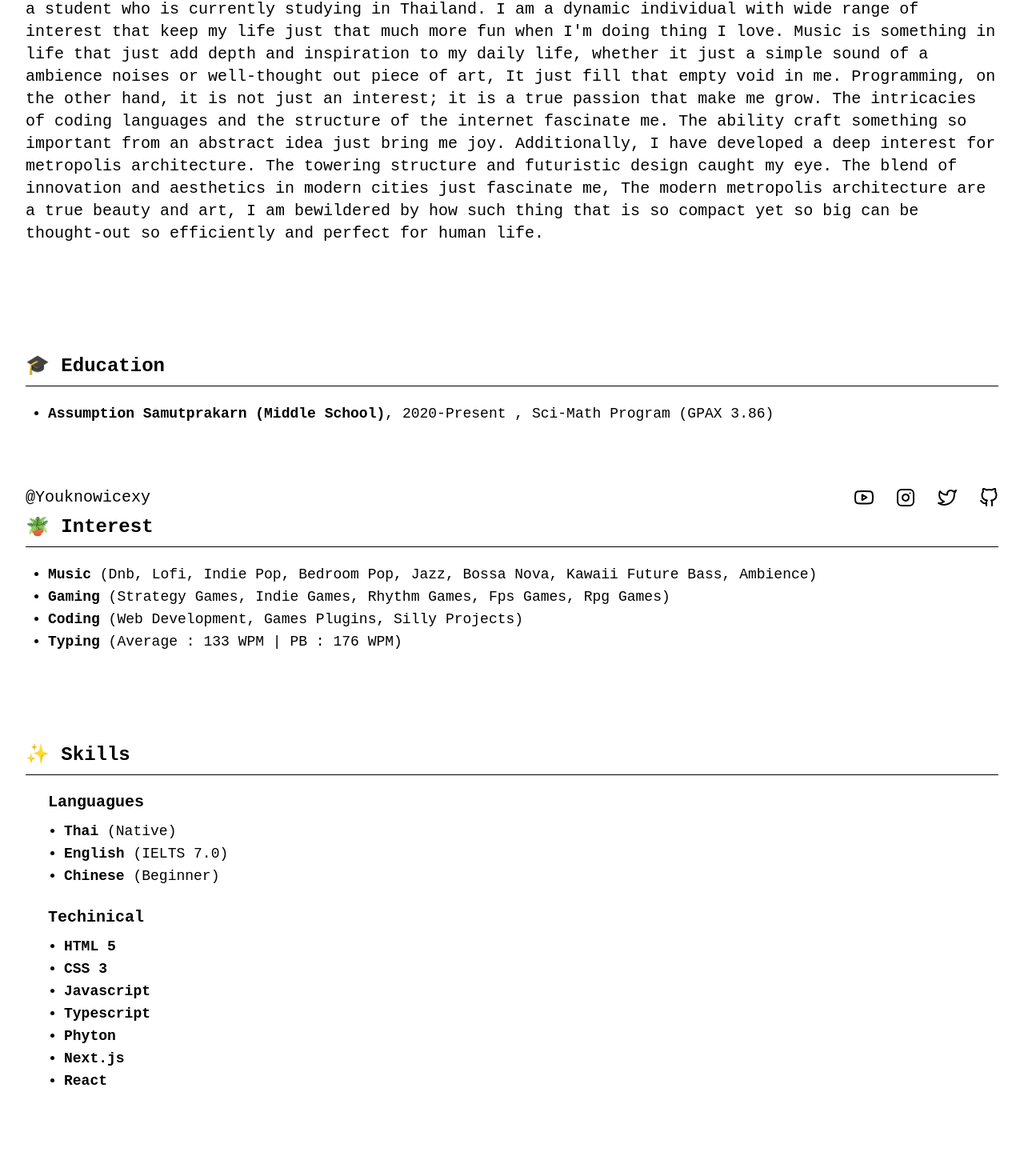
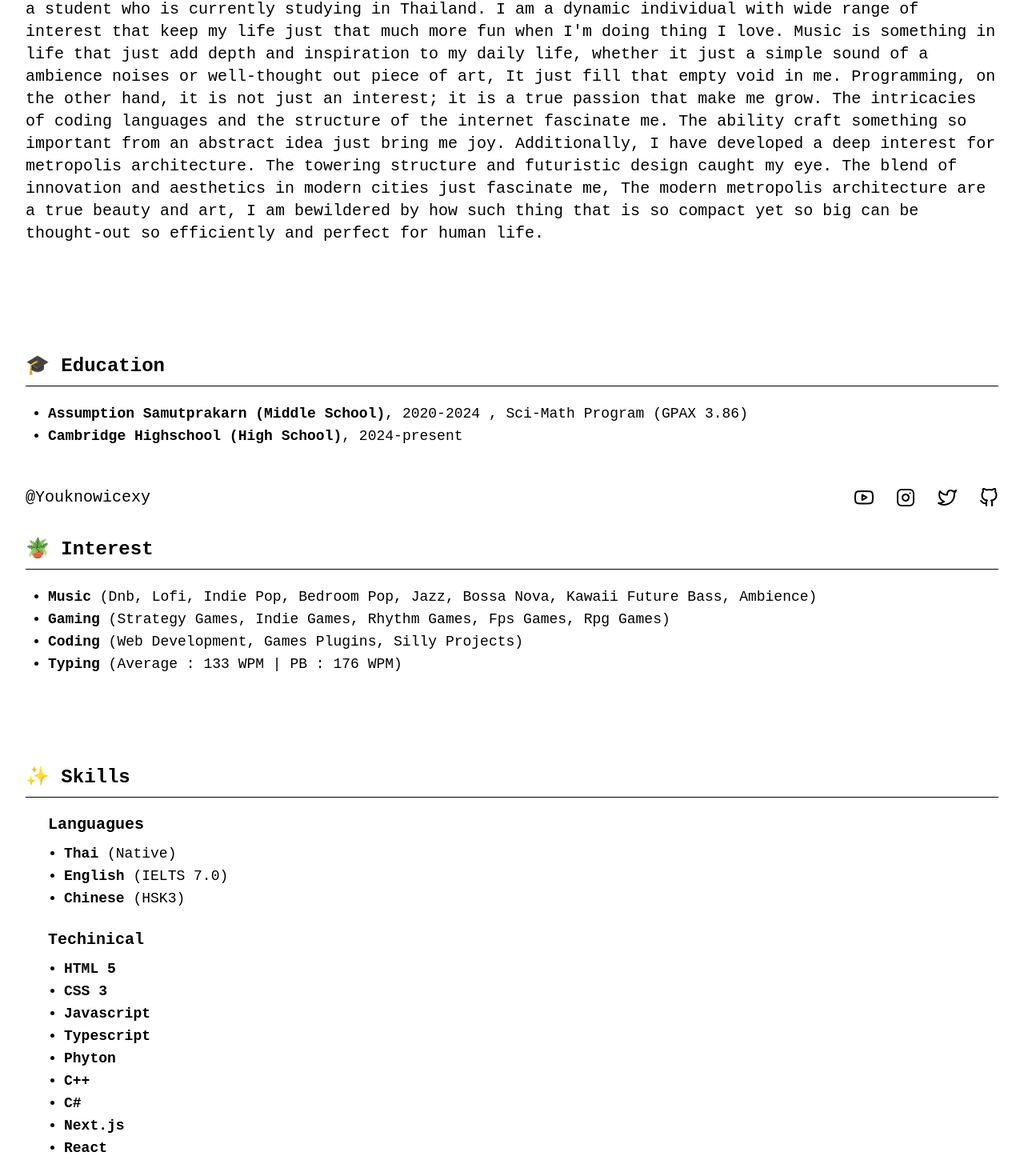
Before and after one commit to youknowmatchan/youknowicexy.github.io, a Next.js app: page /about in a window 1280 px wide. Shown: the part 154-1624 px from the top of the page at 80% size. Built offline with nearby package versions, Linux system fonts and the light colour scheme.

Commit message:
Update about.tsx

```diff
--- a/pages/about.tsx
+++ b/pages/about.tsx
@@ -13,8 +13,8 @@ export default function about() {
                     <hr className="mb-5"/>
                     <div>
                         <ul className=" text-lg list-disc pl-7">
-                            <li><span className="font-semibold">Assumption Samutprakarn (Middle School)</span>, 2020-Present , Sci-Math Program (GPAX 3.86)</li>
-
+                            <li><span className="font-semibold">Assumption Samutprakarn (Middle School)</span>, 2020-2024 , Sci-Math Program (GPAX 3.86)</li>
+                            <li><span className="font-semibold">Cambridge Highschool (High School)</span>, 2024-present</li>
                         </ul>
                     </div>
                 </div>
@@ -39,7 +39,7 @@ export default function about() {
                         <ul className=" text-lg list-disc pl-12">
                             <li><span className="font-semibold">Thai</span> (Native)</li>
                             <li><span className="font-semibold">English</span> (IELTS 7.0)</li>
-                            <li><span className="font-semibold"> Chinese </span> (Beginner)</li>
+                            <li><span className="font-semibold"> Chinese </span> (HSK3)</li>
                         </ul>
                         <br />
                         <div className="text-xl mb-2 font-bold pl-7" >Techinical</div>
@@ -49,6 +49,8 @@ export default function about() {
                             <li><span className="font-semibold">Javascript</span></li>
                             <li><span className="font-semibold">Typescript</span></li>
                             <li><span className="font-semibold">Phyton</span></li>
+                            <li><span className="font-semibold">C++</span></li>
+                            <li><span className="font-semibold">C#</span></li>
                             <li><span className="font-semibold">Next.js</span></li>
                             <li><span className="font-semibold">React</span></li>
                         </ul>
```
